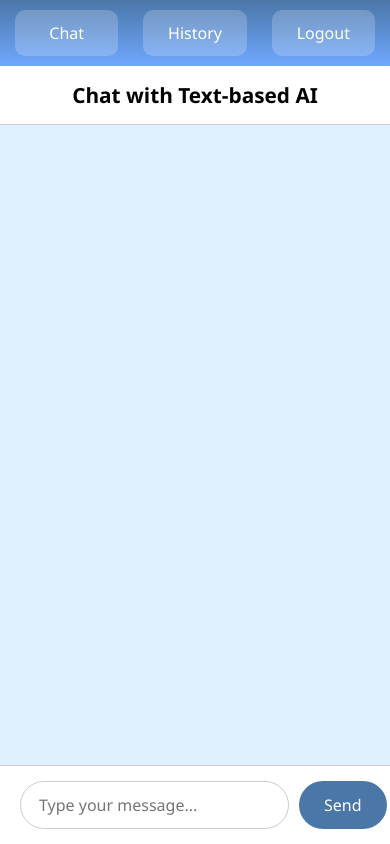
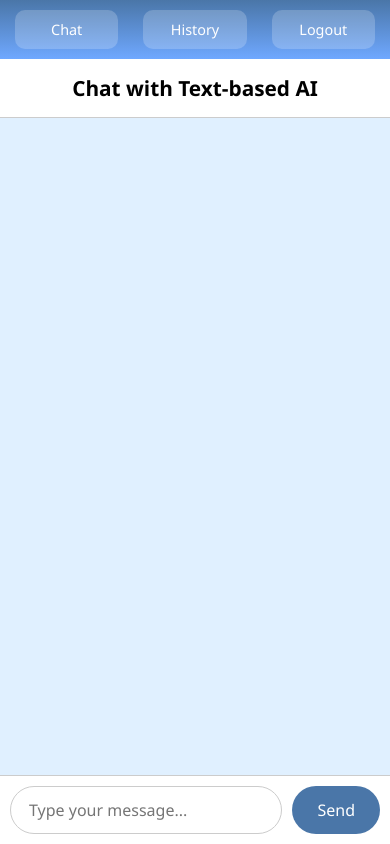
Before and after one commit to Veerannanamana/EDUCATION-GPT, a Flask app: page /chat in a window 390 px wide. Run offline with Flask 3, Linux system fonts and the light colour scheme; the visitor is signed in with stand-in values (Sample User, id 1); data that the repository does not hold is empty; some libraries are stand-ins or nearby versions.

Commit message:
Initial commit - Flask MongoDB project

```diff
--- a/templates/chat.html
+++ b/templates/chat.html
@@ -45,6 +45,7 @@ body { display: flex; height: 100vh; background: #e0f0ff; overflow: hidden; }
     flex: 1;
     display: flex;
     flex-direction: column;
+    overflow: hidden;
 }
 
 /* Header */
@@ -65,6 +66,7 @@ header {
     display: flex;
     flex-direction: column;
     gap: 10px;
+    scroll-behavior: smooth;
 }
 .message {
     max-width: 70%;
@@ -143,9 +145,18 @@ button.confirm:hover { background: #365f91; }
 /* Responsive */
 @media(max-width: 768px) {
     body { flex-direction: column; }
-    #sidebar { width: 100%; flex-direction: row; justify-content: space-around; padding: 10px; }
+    #sidebar {
+        width: 100%;
+        flex-direction: row;
+        justify-content: space-around;
+        padding: 10px;
+        overflow-x: auto;
+    }
     #sidebar h2 { display: none; }
-    #sidebar button { flex: 1; margin: 0 5px; }
+    #sidebar button { flex: 1; margin: 0 5px; font-size: 0.9rem; padding: 10px; white-space: nowrap; }
+    #main { height: calc(100vh - 60px); }
+    #chat-box { padding: 10px; }
+    form { padding: 10px; }
 }
 </style>
 </head>
```
